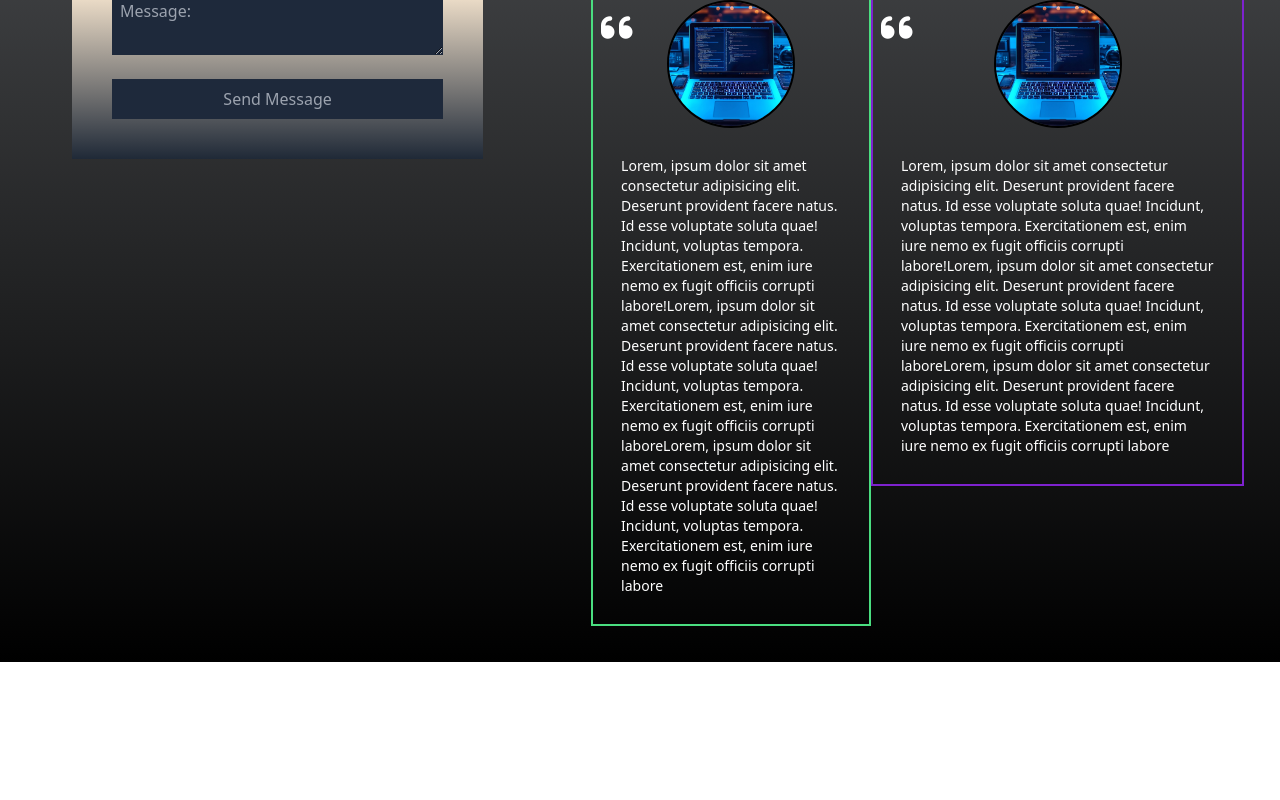
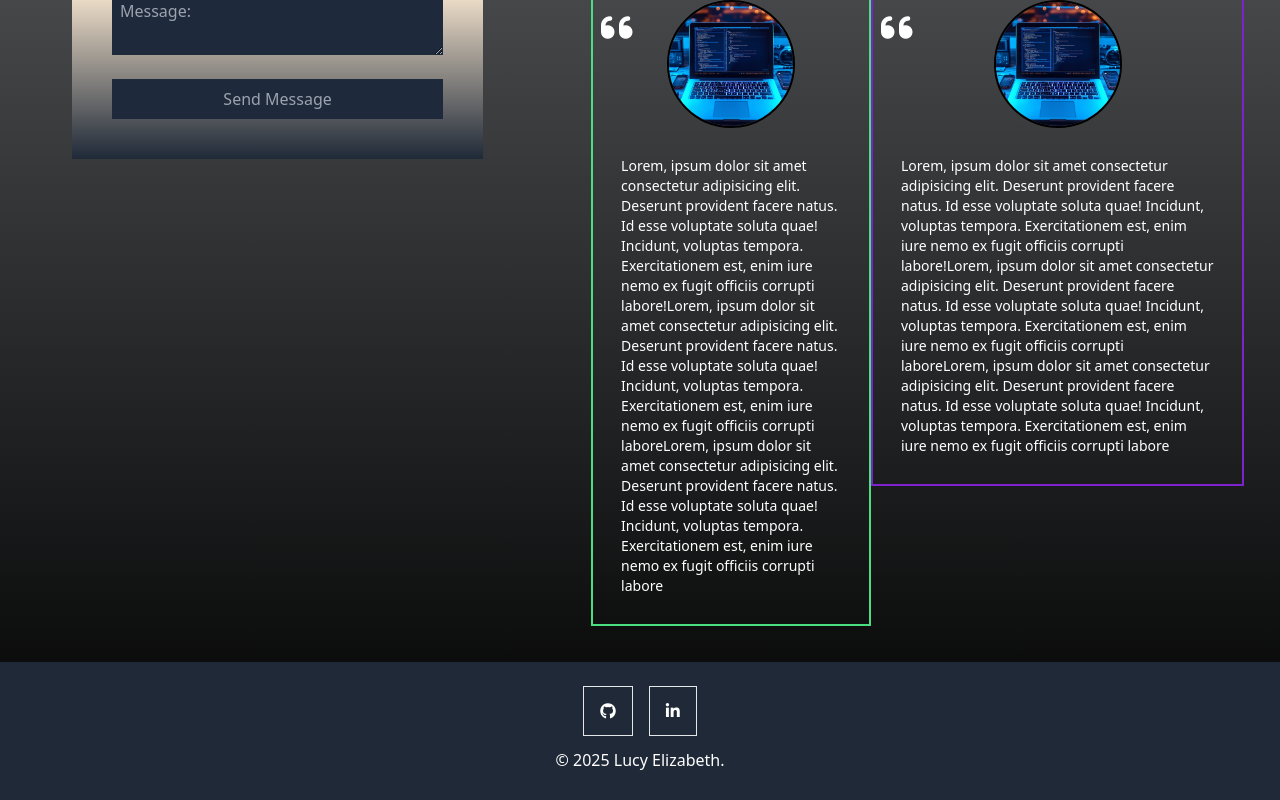
Before and after one commit to Nostromo714/portfolioClient, a React (Create React App) app: page / in a window 1280 px wide. Shown: the part 4431-5231 px from the top of the page. Before the commit the page ends 5093 px from the top, so only its background shows below. Built offline with nearby package versions, Linux system fonts and the light colour scheme.

Commit message:
created footer, imported it to home.js

```diff
--- a/src/components/footer.js
+++ b/src/components/footer.js
@@ -0,0 +1,22 @@
+import React from "react";
+const Footer = () => {
+    return (
+        <footer className="bg-gray-800 text-white py-4">
+        <div className="container mx-auto text-center">
+
+          <div className="flex justify-center space-x-4 mt-2">
+            {/* Add social media links */}
+            <a href="https://github.com/Nostromo714" className="text-white hover:text-yellow-400">
+            <i class="fa-brands fa-github border p-4"></i>
+            </a>
+            <a href="http://www.linkedin.com/in/lucy-doray-6a5877311" className="text-white hover:text-yellow-400">
+            <i class="fa-brands fa-linkedin border p-4"></i></a>
+          </div>
+          <div className="p-3">
+          <p>&copy; {new Date().getFullYear()} Lucy Elizabeth.</p>
+          </div>
+        </div>
+        </footer>
+    )
+}
+export default Footer;
--- a/src/pages/home.js
+++ b/src/pages/home.js
@@ -1,10 +1,11 @@
 // /src/pages/home.js
 import React, { useState, useRef } from "react";
 import HeaderAboutMe from "../components/aboutMeButton";
+import ScrollToSectionButton from '../components/scrollToSectionButton';
 import ProfessionalExperience from "../components/professionalExperience";
 import ContactForm from '../components/contactForm';
 import Testimonials from "../components/testimonials"
-import ScrollToSectionButton from '../components/scrollToSectionButton';
+import Footer from '../components/footer';
 
 
 // import img
@@ -174,8 +175,9 @@ const HomePage = () => {
         <Testimonials />
         </div>
       </section>
-
-      <footer></footer>
+      <div>
+      <Footer />
+      </div>
     </div>
   );
 };
```
